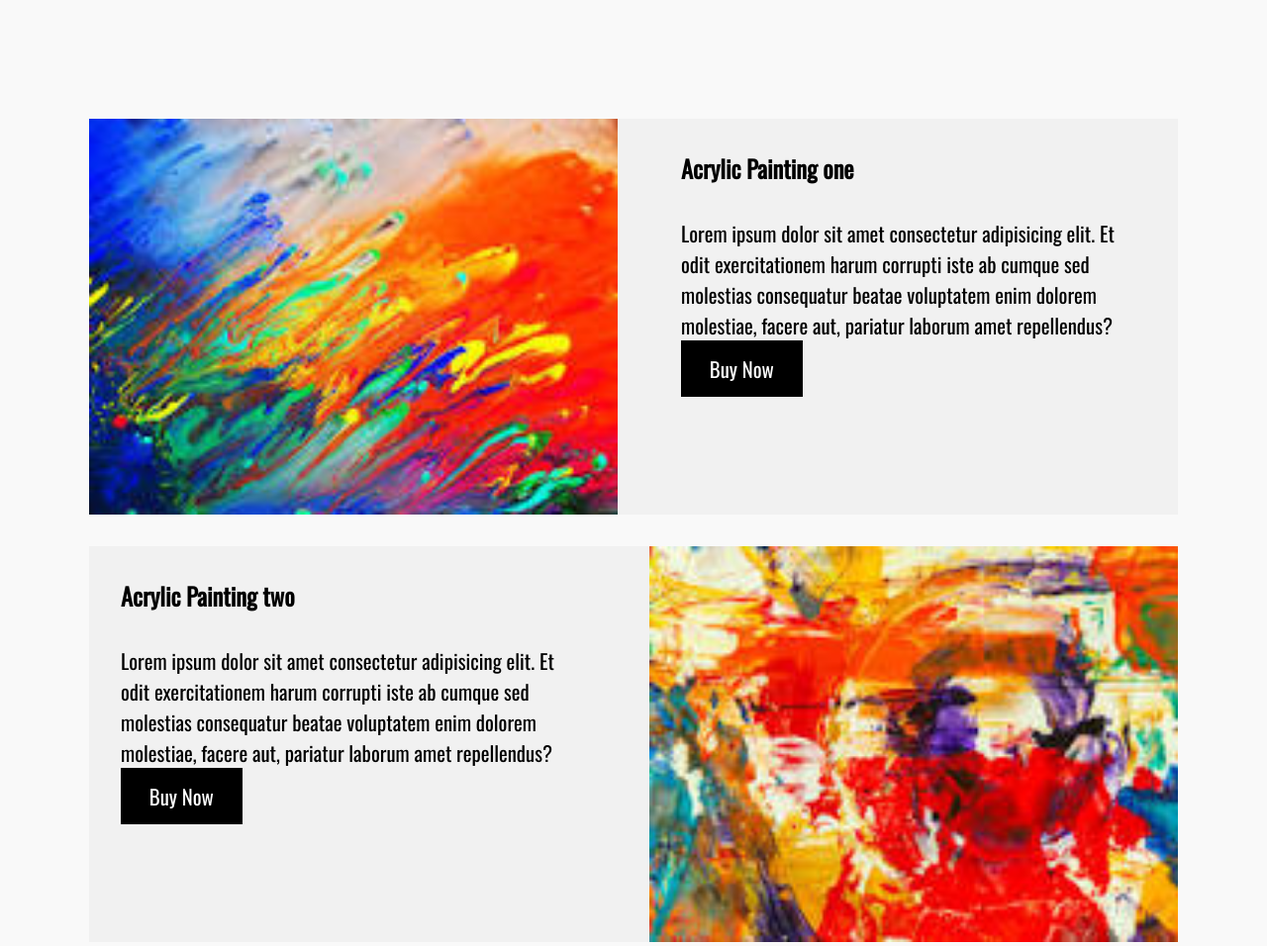
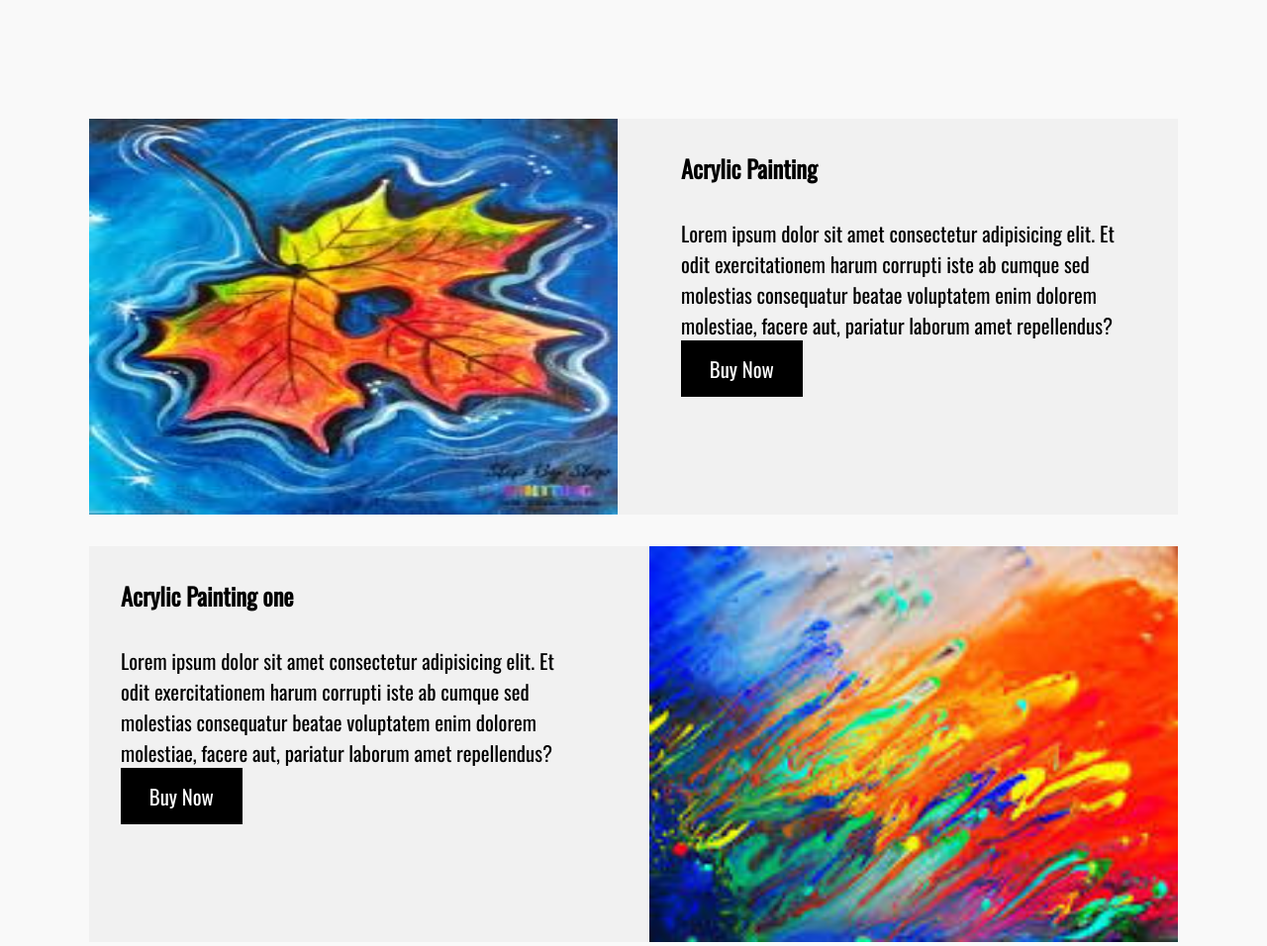
Before and after one commit to EmeksTech/Painting_gallery, a plain HTML site: page index.html in a window 1280 px wide. Shown: the part 320-1276 px from the top of the page at 99% size. Drawn offline with nearby package versions, Linux system fonts and the light colour scheme.

```diff
--- a/index.html
+++ b/index.html
@@ -8,6 +8,7 @@
 <link rel="preconnect" href="https://fonts.gstatic.com" crossorigin>
 <link href="https://fonts.googleapis.com/css2?family=Oswald:wght@200;400&display=swap" rel="stylesheet">
 <link rel="stylesheet" href="style.css">
+<link rel="stylesheet" href="https://unpkg.com/aos@next/dist/aos.css" />
     <title>Painting gellery </title>
 </head>
 <body>
@@ -17,7 +18,15 @@
 
     </header>
     <main class="container">
-        <section class="card">
+        <section class="card" >
+            <img src="images/painting10.jfif" alt="">
+            <div>
+                <h3>Acrylic Painting </h3>
+                <p>Lorem ipsum dolor sit amet consectetur adipisicing elit. Et odit exercitationem harum corrupti iste ab cumque sed molestias consequatur beatae voluptatem enim dolorem molestiae, facere aut, pariatur laborum amet repellendus?  </p>
+                <a href="#" class="btn">Buy Now</a>
+            </div>
+        </section>
+        <section class="card" data-aos="fade-left" >
             <img src="images/painting1.jfif" alt="">
             <div>
                 <h3>Acrylic Painting one</h3>
@@ -25,7 +34,7 @@
                 <a href="#" class="btn">Buy Now</a>
             </div>
         </section>
-        <section class="card">
+        <section class="card" data-aos="fade-right">
             <img src="images/painting2.jfif" alt="">
             <div>
                 <h3>Acrylic Painting two</h3>
@@ -33,7 +42,7 @@
                 <a href="#" class="btn">Buy Now</a>
             </div>
         </section>
-        <section class="card">
+        <section class="card" data-aos="fade-left">
             <img src="images/painting3.jfif" alt="">
             <div>
                 <h3>Acrylic Painting three </h3>
@@ -41,7 +50,7 @@
                 <a href="#" class="btn">Buy Now</a>
             </div>
         </section>
-        <section class="card">
+        <section class="card" data-aos="fade-right">
             <img src="images/painting4.jfif" alt="">
             <div>
                 <h3>Acrylic Painting four</h3>
@@ -75,5 +84,13 @@
         </section>
     </main>
 
+    <script src="https://unpkg.com/aos@next/dist/aos.js"></script>
+    <script>
+      AOS.init({
+        offset: 400,
+        duration: 1000
+
+      });
+    </script>
 </body>
 </html>
```
